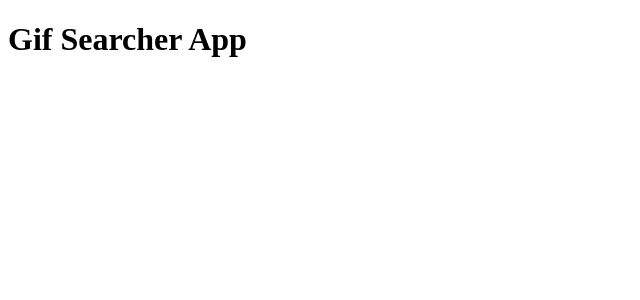
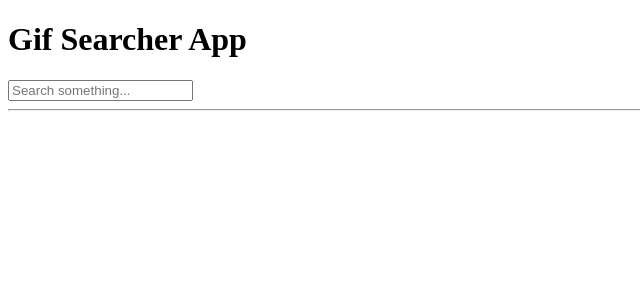
Before and after one commit to ScriptKiddie404/gif-searcher, a React (Create React App) app: page / in a window 1280 px wide. Shown: the top 300 px of the page, without its empty margins (0-640 px from the left). Built offline with nearby package versions, Linux system fonts and the light colour scheme.

Commit message:
Estructura principal.

```diff
--- a/src/App.js
+++ b/src/App.js
@@ -1,9 +1,17 @@
-import React from 'react'
+import React, { useState } from 'react';
+import { AddCategory } from './Components/AddCategory';
+import { Grid } from './Components/Grid';
 
 export const App = () => {
+
+    const [categories, setCategories] = useState([]);
+
     return (
         <>
             <h1>Gif Searcher App</h1>
+            <AddCategory />
+            <hr />
+            <Grid />
         </>
     )
 }
--- /dev/null
+++ b/src/Components/AddCategory.js
@@ -0,0 +1,27 @@
+import React from 'react'
+import { useState } from 'react';
+
+export const AddCategory = () => {
+
+    const [inputState, setinputState] = useState('');
+
+    const handleSubmit = (e) => {
+        e.preventDefault();
+
+    }
+
+    const handleInputChange = (e) => {
+        setinputState(e.target.value);
+    }
+
+    return (
+        <form onSubmit={handleSubmit}>
+            <input
+                type="text"
+                value={inputState}
+                onChange={handleInputChange}
+                placeholder={"Search something..."}
+            />
+        </form>
+    )
+}
--- /dev/null
+++ b/src/Components/Grid.js
@@ -0,0 +1,9 @@
+import React from 'react'
+
+export const Grid = () => {
+    return (
+        <div>
+
+        </div>
+    )
+}
```
Also changed, not shown: src/Components/GridItem.js (added, +9 -0 lines).
